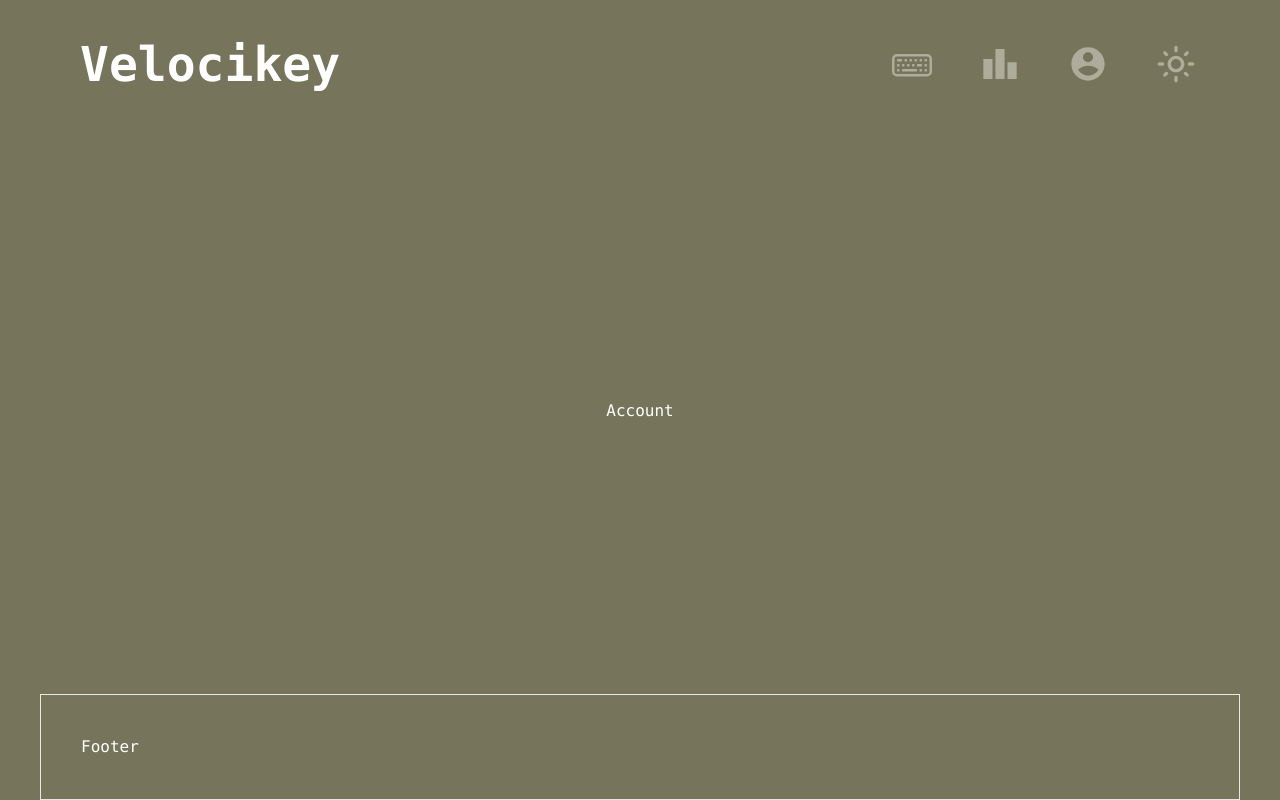
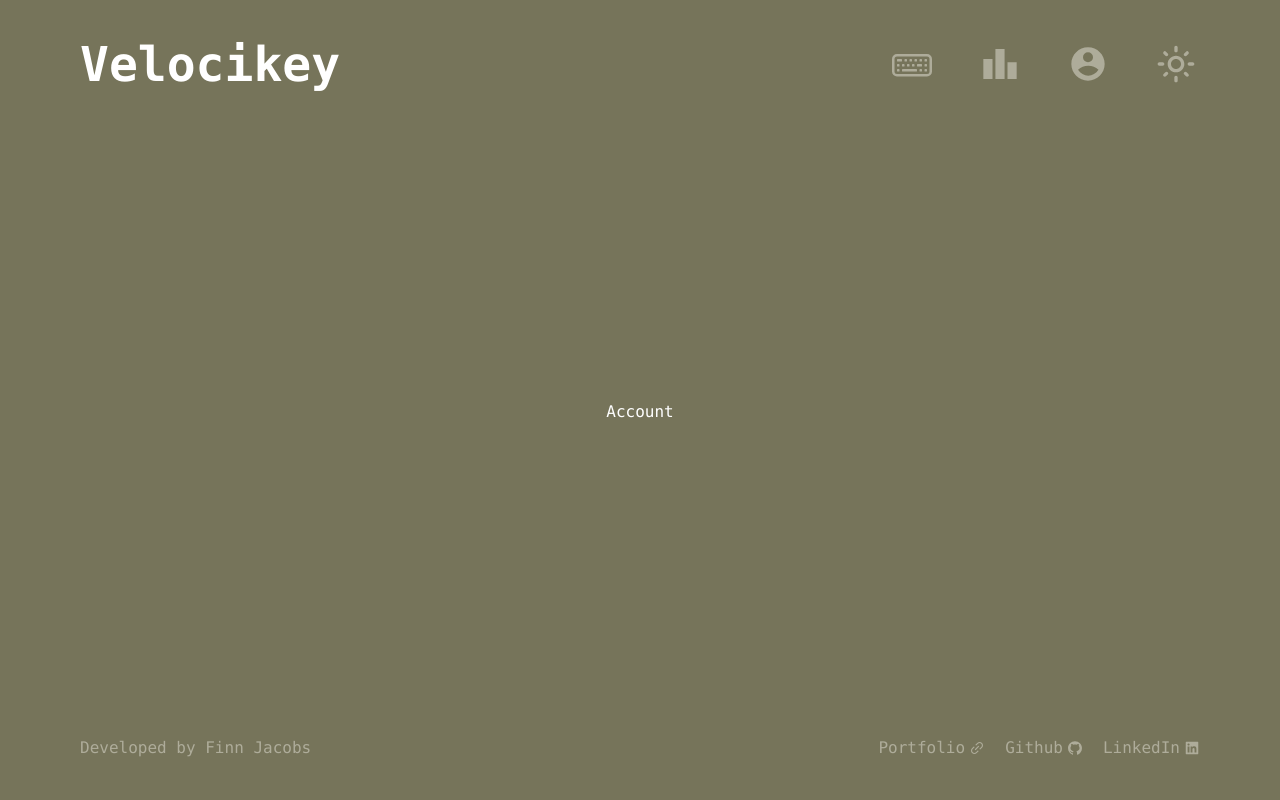
Before and after one commit to finnjacobs99/velocikey, a React (Vite) app in the folder react-app/: page /account in a window 1280 px wide. Built offline with nearby package versions, Linux system fonts and the light colour scheme.

Commit message:
created footer

```diff
--- a/react-app/src/components/Footer.jsx
+++ b/react-app/src/components/Footer.jsx
@@ -1,7 +1,47 @@
 import React from 'react';
+import { AiFillGithub, AiFillLinkedin, AiOutlineLink } from 'react-icons/ai';
+
+const spanStyle = `text-secondary dark:text-secondary-dark transition ease-in-out duration-300`;
+const linkStyle = `cursor-pointer text-secondary dark:text-secondary-dark hover:text-white dark:hover:text-white transition ease-in-out duration-300`;
 
 const Footer = () => {
-  return <div className='border w-full p-10'>Footer</div>;
+  return (
+    <div className='flex justify-between items-center w-full p-10'>
+      <span className={spanStyle}>Developed by Finn Jacobs</span>
+      <ul className='flex'>
+        <li className={`mr-5 ${linkStyle}`}>
+          <a
+            href='https://github.com/finnjacobs99'
+            target='_blank'
+            className='flex items-center justify-center'
+          >
+            Portfolio
+            <AiOutlineLink className='ml-1' />
+          </a>
+        </li>
+        <li className={`mr-5 ${linkStyle}`}>
+          <a
+            href='https://github.com/finnjacobs99'
+            target='_blank'
+            className='flex items-center justify-center'
+          >
+            Github
+            <AiFillGithub className='ml-1' />
+          </a>
+        </li>
+        <li className={linkStyle}>
+          <a
+            href='https://www.linkedin.com/in/finn-jacobs-5808831bb/'
+            target='_blank'
+            className='flex items-center justify-center'
+          >
+            LinkedIn
+            <AiFillLinkedin className='ml-1' />
+          </a>
+        </li>
+      </ul>
+    </div>
+  );
 };
 
 export default Footer;
```
